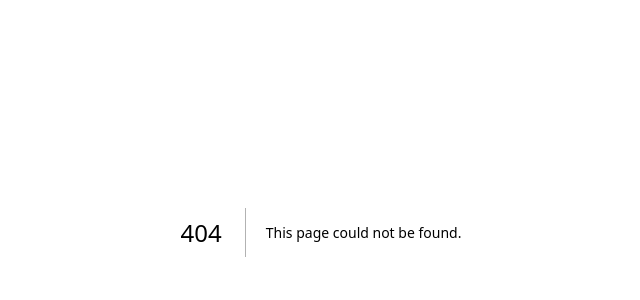
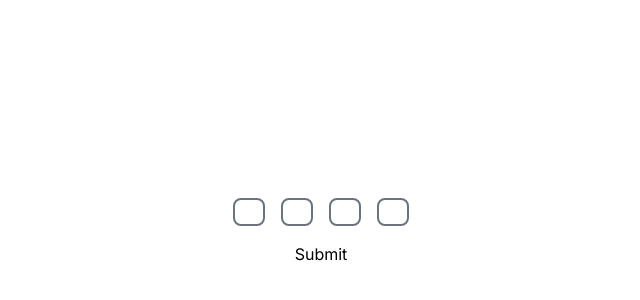
Before and after one commit to thatbeautifuldream/machine-coding-problems, a Next.js app: page /otp in a window 1280 px wide. Before the commit this address had no page. Shown: the part 168-468 px from the top of the page, without its empty margins (319-959 px from the left). Built offline with nearby package versions, Linux system fonts and the light colour scheme.

Commit message:
[NEW] update to bun

```diff
--- /dev/null
+++ b/src/app/otp/page.tsx
@@ -0,0 +1,60 @@
+"use client";
+import React from "react";
+
+type Props = {};
+
+function Page({}: Props) {
+  const [otp, setOtp] = React.useState<string[]>([]);
+  const handleInputChange = (e: React.FormEvent<HTMLInputElement>) => {
+    const { value, maxLength } = e.currentTarget;
+    const message = value.slice(0, maxLength);
+    e.currentTarget.value = message;
+  };
+  const handleOtpChange = (
+    e: React.ChangeEvent<HTMLInputElement>,
+    index: number
+  ) => {
+    const newOtp = otp;
+    newOtp[index] = e.target.value;
+    setOtp(newOtp);
+    console.log(newOtp);
+  };
+  const handleOtpSubmit = (e: React.FormEvent<HTMLFormElement>) => {
+    e.preventDefault();
+    // OTP validations
+    console.log(otp);
+  };
+  return (
+    <main className="flex flex-col items-center justify-center min-h-screen py-2 gap-4">
+      <form onSubmit={handleOtpSubmit} className="flex flex-row gap-4">
+        <input
+          className="w-8 rounded-lg border-2 border-gray-500/100"
+          type="number"
+          value={otp[0]}
+          onChange={(e) => handleOtpChange(e, 0)}
+        />
+        <input
+          className="w-8 rounded-lg border-2 border-gray-500/100"
+          type="number"
+          value={otp[1]}
+          onChange={(e) => handleOtpChange(e, 1)}
+        />
+        <input
+          className="w-8 rounded-lg border-2 border-gray-500/100"
+          type="number"
+          value={otp[2]}
+          onChange={(e) => handleOtpChange(e, 2)}
+        />
+        <input
+          className="w-8 rounded-lg border-2 border-gray-500/100"
+          type="number"
+          value={otp[3]}
+          onChange={(e) => handleOtpChange(e, 3)}
+        />
+      </form>
+      <button onSubmit={(e) => handleOtpSubmit(e)}>Submit</button>
+    </main>
+  );
+}
+
+export default Page;
```
Also changed, not shown: 2 other files (tests, documents, lock files or other folders).
